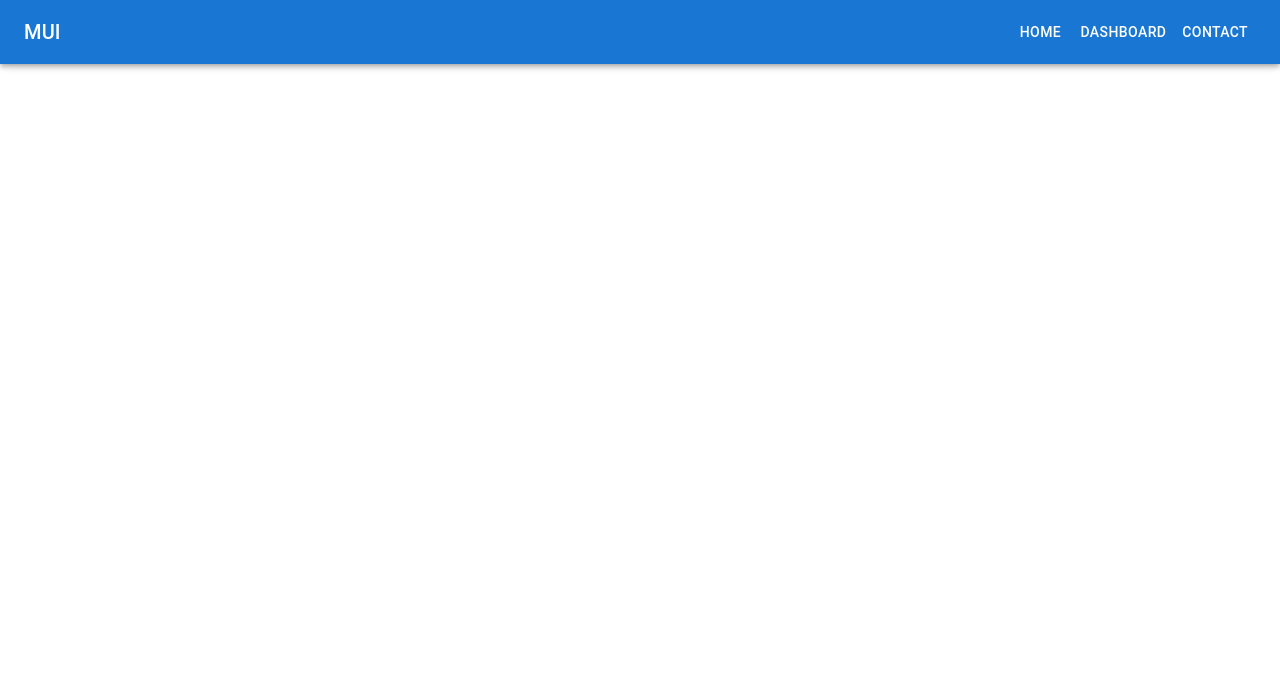
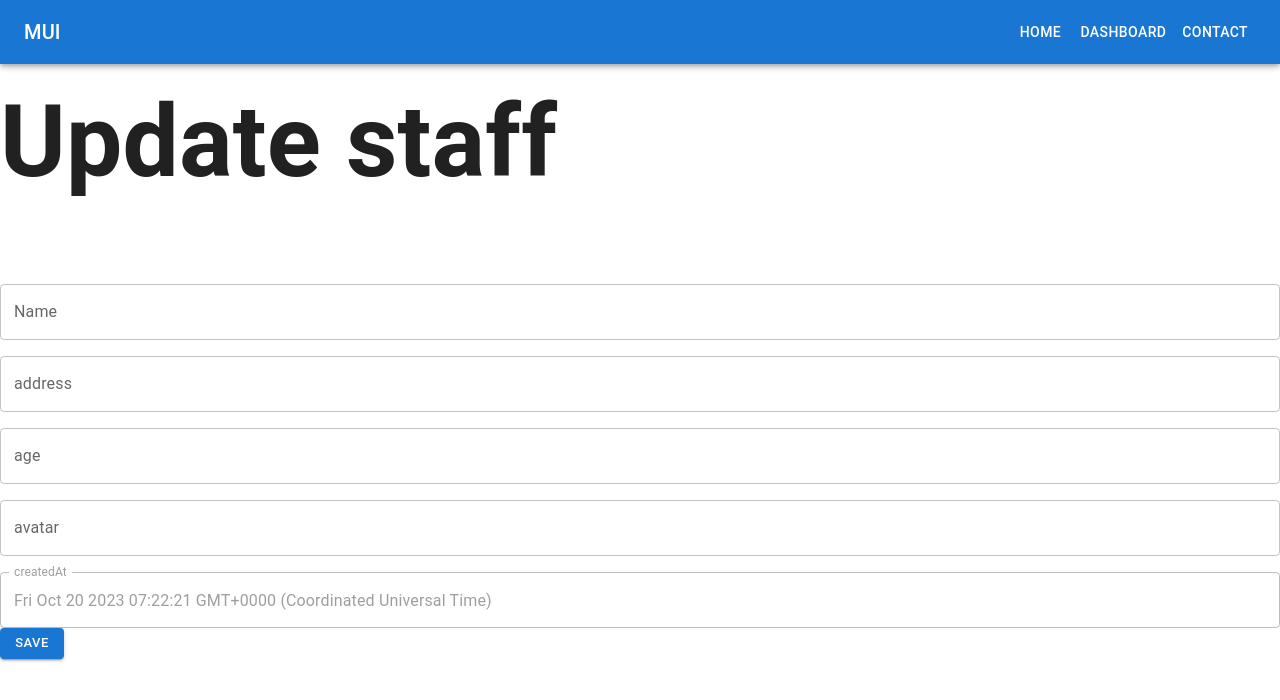
Before and after one commit to nhat2211/react-mui, a React (Create React App) app: page /updateStaff/1 in a window 1280 px wide. Shown: the top 700 px of the page. Built offline with nearby package versions, Linux system fonts and the light colour scheme.

Commit message:
impl update staff

```diff
--- a/src/App.js
+++ b/src/App.js
@@ -9,6 +9,7 @@ import { Route} from 'react-router-dom';
 import Dashboard from './components/Dashboard';
 import Detail from './components/Detail';
 import AddStaff from './components/AddStaff';
+import UpdateStaff from './components/UpdateStaff';
 
 function App() {
   return (
@@ -29,6 +30,8 @@ function App() {
 
   <Route  path='/addNewStaff' element={<AddStaff/> }></Route>
 
+  <Route  path='/updateStaff/:id' element={<UpdateStaff/> }></Route>
+
 
 </Routes>
 
--- a/src/components/Dashboard.js
+++ b/src/components/Dashboard.js
@@ -114,7 +114,10 @@ export default function Dashboard() {
                       <IconButton><Icon sx={{ color: green[500] }}>add_circle</Icon></IconButton>
                     </Link>
 
-                    <IconButton><Icon sx={{ color: green[500] }}>update_circle</Icon></IconButton>
+                     <Link to= {`/updateStaff/${staff.id}`}>
+                     <IconButton><Icon sx={{ color: green[500] }}>update_circle</Icon></IconButton>
+                     </Link>
+
                     <IconButton onClick={(e) => {showConfirmDeleteDialog(staff.id)}}><Icon sx={{ color: green[500] }}>delete_circle</Icon></IconButton>
 
 
--- /dev/null
+++ b/src/components/UpdateStaff.js
@@ -0,0 +1,144 @@
+
+import { useFormik } from "formik";
+import * as Yup from 'yup';
+import {TextField,Button} from "@mui/material";
+import * as React from 'react';
+import Stack from "@mui/material/Stack";
+import { useState } from "react";
+import Typography from "@mui/material/Typography";
+import Dialog from "@mui/material/Dialog";
+import DialogTitle from "@mui/material/DialogTitle";
+import DialogContent from "@mui/material/DialogContent";
+import DialogContentText from "@mui/material/DialogContentText";
+import Alert from "@mui/material/Alert";
+import AlertTitle from "@mui/material/AlertTitle";
+import DialogActions from "@mui/material/DialogActions";
+import { Link } from "react-router-dom";
+import axios from "axios";
+export default function UpdateStaff() {
+
+    const [open, setOpen] = useState(false);
+    const handleClose = () => {
+   setOpen(false);
+      };
+    const putStaffUrl = 'https://6530c5486c756603295f0271.mockapi.io/api/v1/staffs';
+    const currDate = new Date();
+
+    const formik = useFormik({
+        initialValues:{
+            name:"",
+            address:"",
+            age:"",
+            avatar:"",
+            createdAt:currDate,
+    },
+
+    onSubmit: (values) => {
+        values.createdAt = new Date(values.createdAt);
+        axios.post(putStaffUrl, values)
+        .then(
+            response => {
+                return response.data;
+            })
+            .then(data=> setOpen(true))
+            .catch(error=>console.log(error.message));
+
+    },
+
+    validationSchema: Yup.object({
+        name: Yup.string().required("Required.").min(3, "Must be more 2 characters"),
+        address: Yup.string().required("Required.").typeError("Please enter a address"),
+        age: Yup.number().integer().required("Required.").typeError("Please enter a valid number"),
+        avatar: Yup.string().url().required("Required.").typeError("Please enter a valid url"),
+        createdAt: Yup.string().required("Required.").typeError("Please enter date")
+    }),
+
+   });
+
+return(
+    <div>
+        <h1 className="font-pages">Update staff</h1>
+
+        <form onSubmit={formik.handleSubmit}>
+            <Stack spacing={2}>
+            <TextField
+               label="Name"
+              name="name"
+             value={formik.values.name}
+              onChange={formik.handleChange}
+            />
+            {formik.errors.name && (<Typography variant="caption" color="red">{formik.errors.name}</Typography>)}
+            <TextField
+	label="address"
+              name="address"
+              value={formik.values.address}
+              onChange={formik.handleChange}
+            />
+            {formik.errors.address && (<Typography variant="caption" color="red">{formik.errors.address}</Typography>)}
+             <TextField
+              label="age"
+              name="age"
+              value={formik.values.age}
+              onChange={formik.handleChange}
+            />
+             {formik.errors.age && (<Typography variant="caption" color="red">{formik.errors.age}</Typography>)}
+
+<TextField
+              label="avatar"
+              name="avatar"
+              value={formik.values.avatar}
+              onChange={formik.handleChange}
+            />
+            {formik.errors.avatar && (<Typography variant="caption" color="red">{formik.errors.avatar}</Typography>)}
+
+            <TextField
+              label="createdAt"
+              name="createdAt"
+              disabled
+              value={formik.values.createdAt}
+              onChange={formik.handleChange}
+            />
+
+
+
+
+</Stack>
+
+<Button  variant="contained" size="small"
+            type='submit'>
+             Save
+            </Button>
+
+</form>
+
+<Dialog
+    open={open}
+    onClose={handleClose}
+    aria-labelledby="alert-dialog-title"
+    aria-describedby="alert-dialog-description"
+  >
+    <DialogTitle id="alert-dialog-title">
+      {"Congraturation"}
+    </DialogTitle>
+    <DialogContent>
+      <DialogContentText id="alert-dialog-description">
+      <Alert severity="success">
+  <AlertTitle>Adding successful!</AlertTitle>
+</Alert>
+      </DialogContentText>
+    </DialogContent>
+    <DialogActions>
+      <Button><Link to='/dashboard' style={{textDecoration:"none"}}>Dashboard</Link></Button>
+      <Button autoFocus onClick={handleClose}>
+       Close
+      </Button>
+    </DialogActions>
+  </Dialog>
+
+
+
+    </div>
+
+
+)
+}
```
